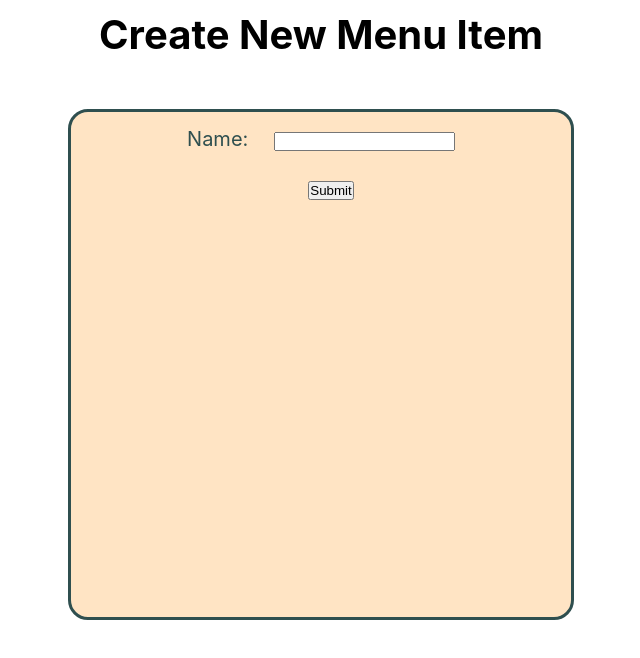
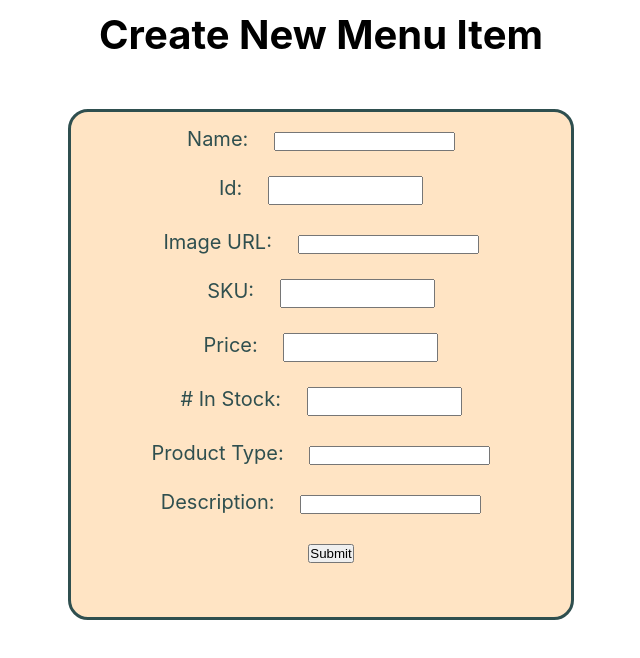
Before and after one commit to ChrisABrown/ChrisABrown.github.io, a React (Create React App) app in the folder TekTaco/reactCode/: page /add-new-menuItem in a window 1280 px wide. Shown: the top 658 px of the page, without its empty margins (319-959 px from the left). Built offline with nearby package versions, Linux system fonts and the light colour scheme.

Commit message:
can add new menu items to database from frontend

```diff
--- a/TekTaco/reactCode/src/Components/AdminComponents/CreateMenuItem.jsx
+++ b/TekTaco/reactCode/src/Components/AdminComponents/CreateMenuItem.jsx
@@ -11,18 +11,14 @@ export default function CreateNewMenuItem() {
     register,
     handleSubmit,
     formState: { errors },
-  } = useForm({
-    // defaultValues: {
-    //   name: "",
-    //   id: "",
-    // },
-  });
+  } = useForm();
 
   const onSave = (data) => {
-    console.log(data);
-    // MenuItemService.createNewMenuItem(data).then((res) => {
-    //   window.alert(res.data.message);
-    // });
+    try {
+      MenuItemService.createNewMenuItem(data);
+    } catch (error) {
+      window.alert(console.error(error));
+    }
   };
   return (
     <div id="cards-container2">
@@ -35,70 +31,60 @@ export default function CreateNewMenuItem() {
             <input {...register("name", { required: "Name is required." })} />
             <ErrorMessage errors={errors} name="name" />
           </div>
-          {/* <div className="form-control">
+          <div className="form-control">
             <label>Id: </label>
             <input
+              {...register("id", { required: "Id is required." })}
               type="number"
-              name="id"
-              {...register("id", { required: true })}
             />
-            {errors.id && errors.id.type === "required" && (
-              <p className="errorMsg">Id is required.</p>
-            )}
+            <ErrorMessage errors={errors} name="id" />
           </div>
           <div className="form-control">
             <label>Image URL: </label>
-            <input type="url" name="image" {...register("image")} />
+            <input type="url" {...register("image")} />
           </div>
           <div className="form-control">
             <label>SKU: </label>
             <input
-              type="text"
-              name="SKU"
-              {...register("SKU", { required: true, minLength: 3 })}
+              type="number"
+              {...register("SKU", { required: "SKU is required." })}
             />
-            {errors.SKU && errors.SKU.type === "required" && (
-              <p className="errorMsg">SKU is required.</p>
-            )}
-            {errors.SKU && errors.SKU.type === "minLength" && (
-              <p className="errorMsg">
-                SKU must be at least 3 characters long.{" "}
-              </p>
-            )}
+            <ErrorMessage errors={errors} name="SKU" />
           </div>
           <div className="form-control">
             <label>Price: </label>
             <input
               type="number"
-              name="price"
-              {...register("price", { required: true })}
+              {...register("price", { required: "Price is required." })}
             />
-            {errors.price && errors.price.type === "required" && (
-              <p className="errorMsg">Price is required.</p>
-            )}
+            <ErrorMessage errors={errors} name="price" />
           </div>
           <div className="form-control">
             <label># In Stock: </label>
             <input
               type="number"
-              name="inStock"
-              {...register("inStock", { required: true })}
+              {...register("inStock", { required: "inStock is required." })}
             />
-            {errors.inStock && errors.inStock.type === "required" && (
-              <p className="errorMsg">inStock is required.</p>
-            )}
+            <ErrorMessage errors={errors} name="inStock" />
+          </div>
+          <div className="form-control">
+            <label>Product Type: </label>
+            <input
+              {...register("productType", {
+                required: "Product Type is required.",
+              })}
+            />
+            <ErrorMessage errors={errors} name="productType" />
           </div>
           <div className="form-control">
             <label>Description: </label>
             <input
-              type="text"
-              name="description"
-              {...register("description", { required: true })}
+              {...register("description", {
+                required: "Description is required.",
+              })}
             />
-            {errors.description && errors.description.type === "required" && (
-              <p className="errorMsg">Description is required.</p>
-            )} */}
-          {/* </div> */}
+            <ErrorMessage errors={errors} name="description" />
+          </div>
           <div className="form-control">
             <label></label>
             <input type="submit" />
--- a/TekTaco/reactCode/src/Components/AdminComponents/utils.js
+++ b/TekTaco/reactCode/src/Components/AdminComponents/utils.js
@@ -14,15 +14,20 @@ class MenuItemService {
       .catch((error) => console.log(error));
   }
   createNewMenuItem(newMenuItem) {
-    newMenuItem = {};
-    return fetch(`${URL}add-new-menuItem`, {
+    return fetch(`${URL}menu/add-new-menuItem`, {
       method: "POST",
-      credentials: "include",
       headers: {
         "Content-Type": "application/json",
       },
       body: JSON.stringify(newMenuItem),
-    });
+    })
+      .then((response) => response.json())
+      .then((newMenuItem) => {
+        console.log("Success:", newMenuItem);
+      })
+      .catch((error) => {
+        console.error("Error:", error);
+      });
   }
 
   getMenuItemById(id) {
```
